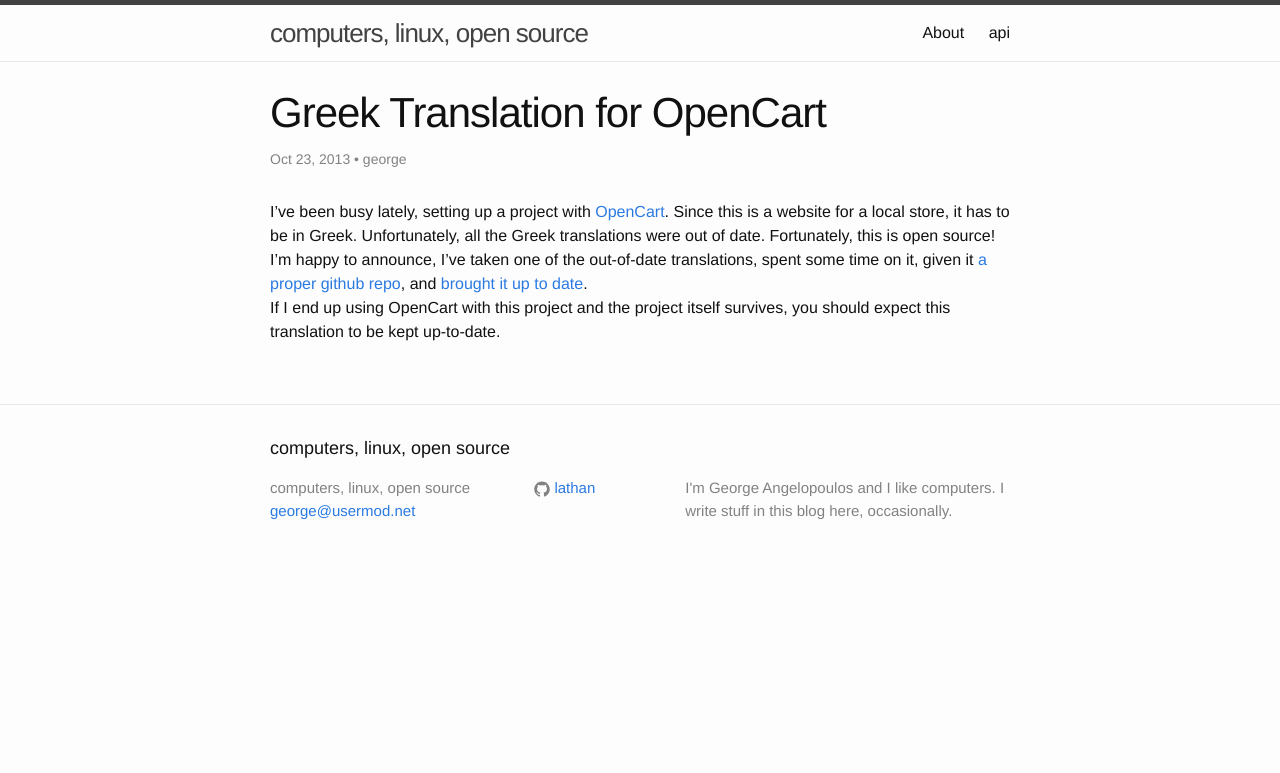
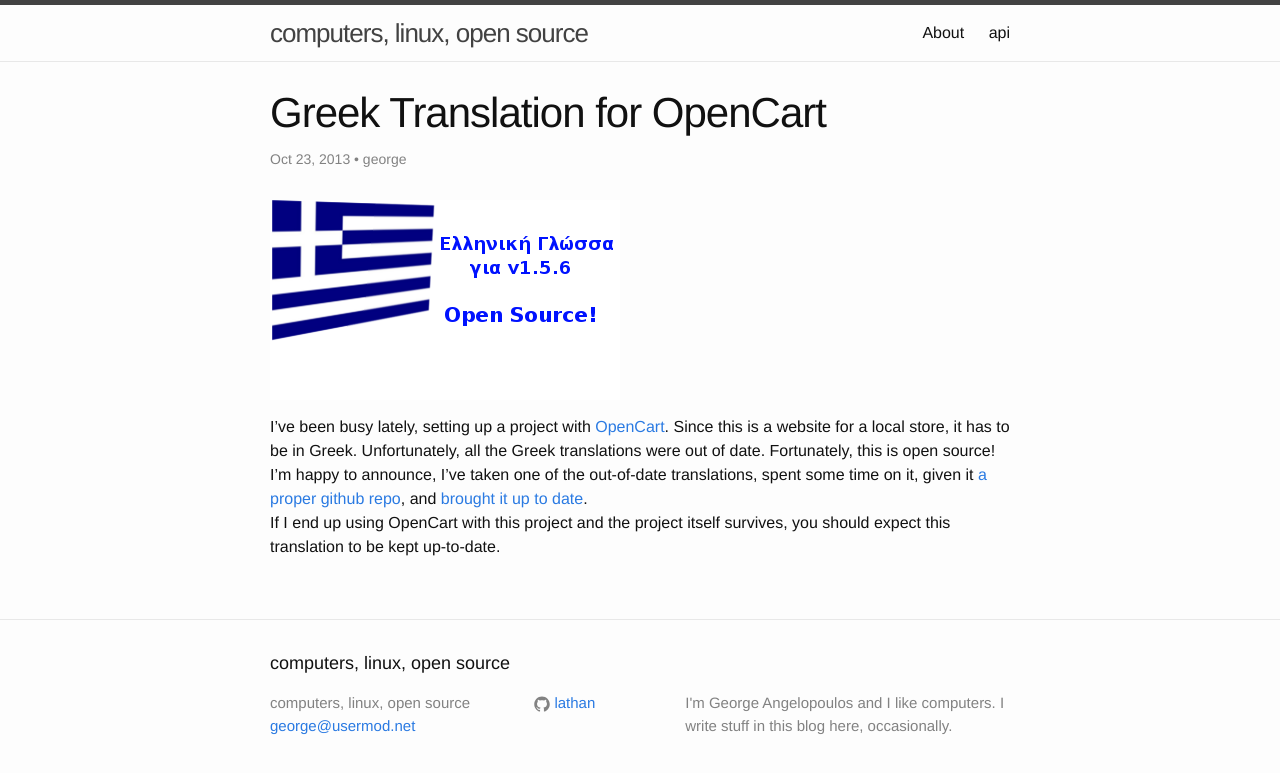
Before and after one commit to gangelop/lathan.github.io, a Jekyll site: the page built from _posts/2013-10-23-greek-translation-for-opencart.md, in a window 1280 px wide. Shown: the top 773 px of the page. Built offline with Jekyll 4.4.1, drawn with Linux system fonts in a browser that asks for light colours.

Commit message:
add image to opencart post

```diff
--- a/_posts/2013-10-23-greek-translation-for-opencart.md
+++ b/_posts/2013-10-23-greek-translation-for-opencart.md
@@ -14,5 +14,7 @@
   - opencart extension
   - translation
 ---
+![Greek translation for opencart](/wp-content/uploads/2013/10/greek-icon.png)
+
 I&#8217;ve been busy lately, setting up a project with <a href="http://opencart.com/" target="_blank">OpenCart</a>. Since this is a website for a local store, it has to be in Greek. Unfortunately, all the Greek translations were out of date. Fortunately, this is open source! I&#8217;m happy to announce, I&#8217;ve taken one of the out-of-date translations, spent some time on it, given it <a href="https://github.com/lathan/opencart-greek" target="_blank">a proper github repo</a>, and <a href="http://www.opencart.com/index.php?route=extension/extension/info&extension_id=14317&filter_search=greek" target="_blank">brought it up to date</a>.
 If I end up using OpenCart with this project and the project itself survives, you should expect this translation to be kept up-to-date.
```
